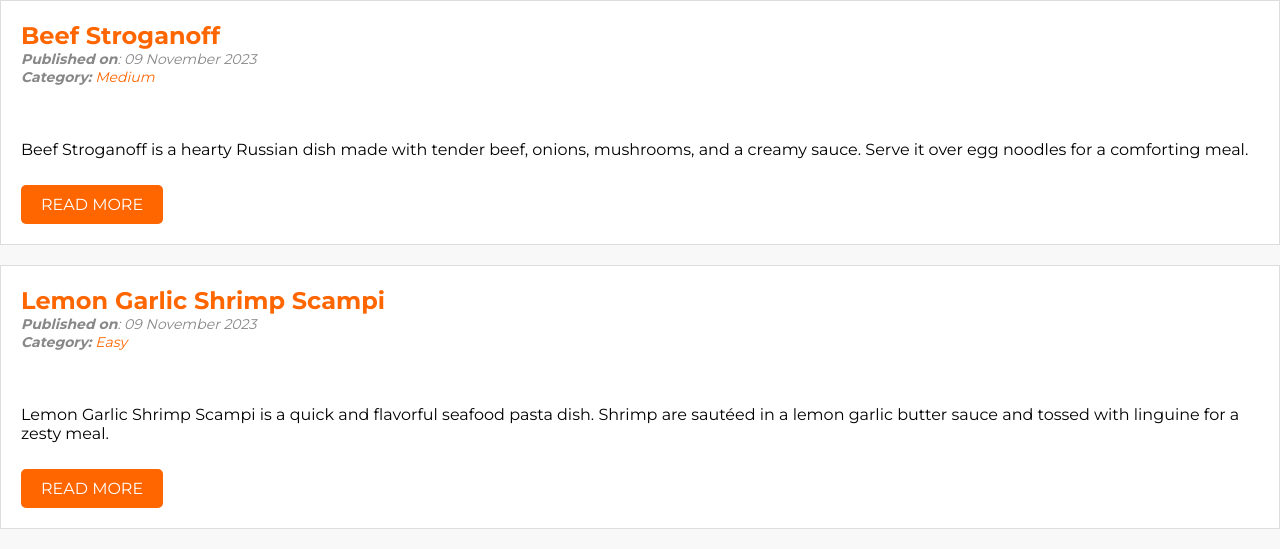
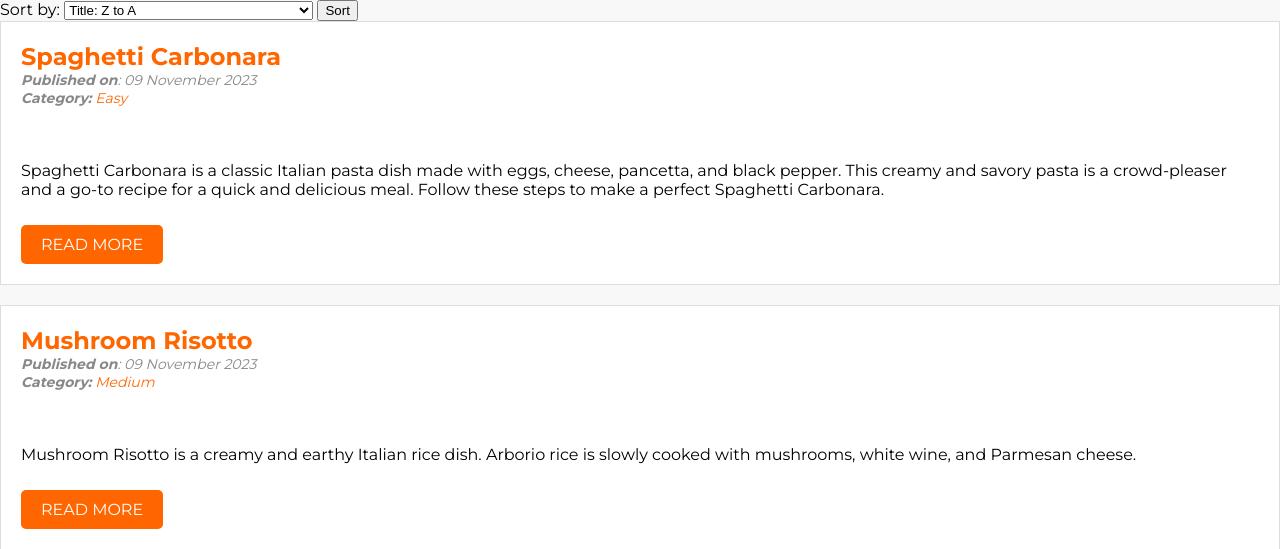
Before and after one commit to tejus07/php-cms, a PHP site: page /index.php in a window 1280 px wide. Shown: the part 80-629 px from the top of the page. Run offline with PHP 8.4, Linux system fonts and the light colour scheme; a user stored in the database is signed in; data comes from the database, SQL or seed files in the repository.

Commit message:
Support for sorting added

```diff
--- a/index.php
+++ b/index.php
@@ -1,18 +1,63 @@
 <?php
-include_once 'shared/database.php';
+try {
+	include_once 'shared/database.php';
 
-$database = new Database();
+	$database = new Database();
 
-$pdo = $database->getConnection();
+	$pdo = $database->getConnection();
 
-$recipesList = $pdo->query('SELECT * FROM recipes');
+	$isUserLoggedIn = isset($_SESSION['user_id']);
+
+	$query = 'SELECT * FROM recipes';
+
+	if ($isUserLoggedIn) {
+		$sortOrder = isset($_GET['sort']) ? $_GET['sort'] : 'title__DESC';
+
+		$sort = explode('__', $sortOrder);
+
+		$sortColumn = isset($sort[0]) ? $sort[0] : 'created_at';
+		$sortDirection = isset($sort[1]) ? $sort[1] : 'ASC';
+
+		if (!in_array($sortColumn, ['created_at', 'title', "preparation_time"]) || !in_array($sortDirection, ['ASC', 'DESC'])) {
+    		throw new Exception("Invalid sorting parameters.");
+    	}
+		$query = "SELECT *
+		FROM recipes
+		ORDER BY $sortColumn " . ($sortDirection === 'ASC' ? 'ASC' : 'DESC');
+	}
+
+    $stmt = $pdo->prepare($query);
+
+    $stmt->execute();
+
+    $recipesList = $stmt->fetchAll(PDO::FETCH_ASSOC);
+
+} catch (PDOException $e) {
+    echo "Error: " . $e->getMessage();
+}
 
 ?>
     <?php include('shared/header.php');?>
 
     <main>
+		<?php
+			if ($isUserLoggedIn) {
+		?>
+		<form method="GET" >
+			<label for="sort">Sort by:</label>
+    		<select name="sort" id="sort">
+        		<option value="title__ASC" <?php echo ($sortOrder === 'title__ASC') ? 'selected' : ''; ?>>Title: A to Z</option>
+        		<option value="title__DESC" <?php echo ($sortOrder === 'title__DESC') ? 'selected' : ''; ?>>Title: Z to A</option>
+        		<option value="created_at__ASC" <?php echo ($sortOrder === 'created_at__ASC') ? 'selected' : ''; ?>>Date: New to Old</option>
+        		<option value="created_at__DESC" <?php echo ($sortOrder === 'created_at__DESC') ? 'selected' : ''; ?>>Date: Old to New</option>
+        		<option value="preparation_time__ASC" <?php echo ($sortOrder === 'preparation_time__ASC') ? 'selected' : ''; ?>>Preparation Time: Quickest to Longest</option>
+        		<option value="preparation_time__DESC" <?php echo ($sortOrder === 'preparation_time__DESC') ? 'selected' : ''; ?>>Preparation Time: Longest to Quickest</option>
+    		</select>
+    		<button type="submit">Sort</button>
+		</form>
+		<?php }?>
         <?php
-        while ($post = $recipesList->fetch(PDO::FETCH_ASSOC)) {
+        foreach ($recipesList as $post) {
 			$date = date_create($post['created_at']);
 			$message = str_replace("\n\r", "<br><br>", $post['description']);
 			?>
```
